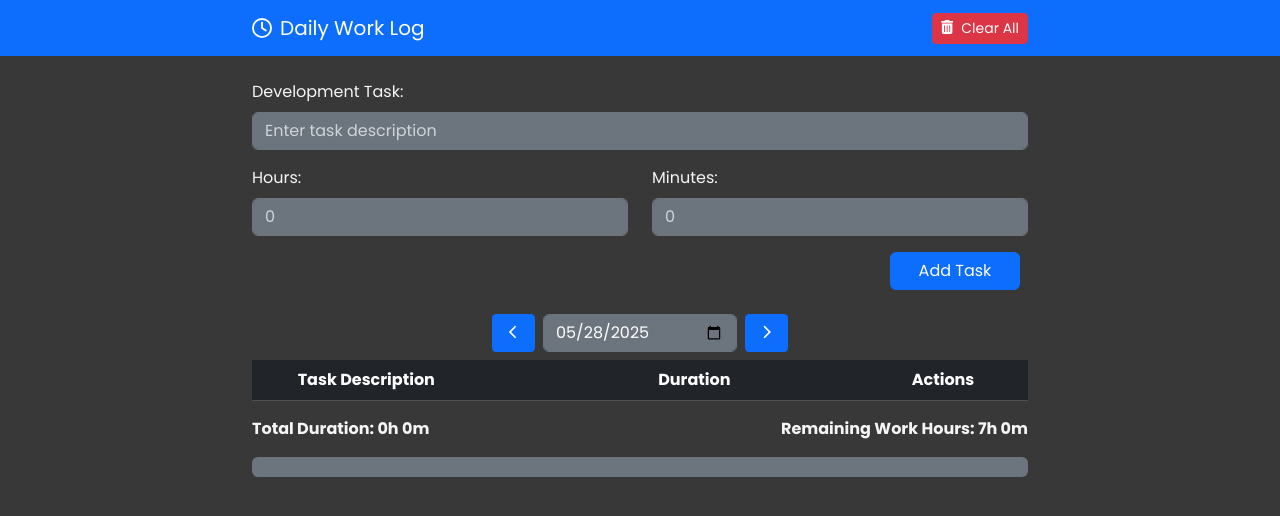
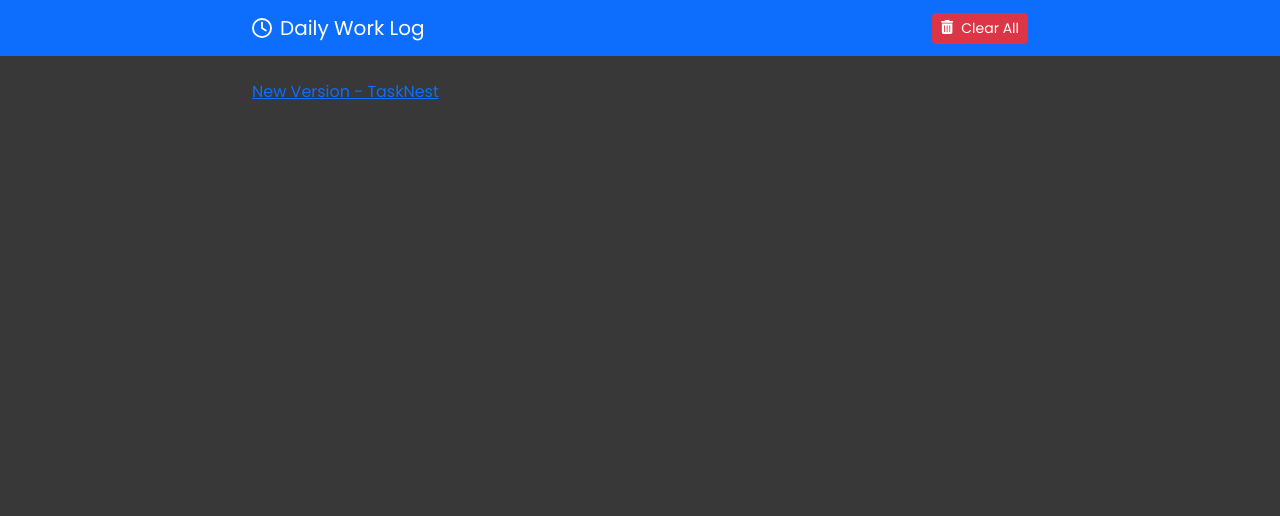
Before and after one commit to HteinLinNaing/daily-worklog, a plain HTML site: page index.html in a window 1280 px wide. Drawn offline with nearby package versions, Linux system fonts and the light colour scheme.

Commit message:
add go to link - tasknest

```diff
--- a/index.html
+++ b/index.html
@@ -103,7 +103,7 @@
     </nav>
 
     <div class="container mt-4">
-        <div id="form">
+<!--         <div id="form">
             <div class="mb-3">
                 <label for="developmentTask" class="form-label">Development Task:</label>
                 <input type="text" class="form-control form-control-dark" id="developmentTask" maxlength="40" placeholder="Enter task description">
@@ -123,9 +123,9 @@
                     onclick="addOrUpdateDevelopmentTask()">Add Task</button>
                 <button id="cancelButton" class="btn btn-secondary" onclick="cancelModify()">Cancel</button>
             </div>
-        </div>
+        </div> -->
 
-        <div id="workLog" class="mt-4">
+<!--         <div id="workLog" class="mt-4">
             <div class="d-flex justify-content-center mb-2">
                 <button class="btn btn-primary btn-sm me-2" onclick="changeDate(-1)"><i class="fa-solid fa-chevron-left px-2"></i></button>
                 <input type="date" id="logDate" class="form-control form-control-dark w-25" value="">
@@ -149,7 +149,8 @@
             <div class="progress" role="progressbar" aria-valuenow="0" aria-valuemin="0" aria-valuemax="420">
                 <div id="totalDurationProgress" class="progress-bar bg-danger" style="width: 0%">0%</div>
             </div>
-        </div>
+        </div> -->
+        <a href="https://task-nest-app.vercel.app">New Version - TaskNest</a>
     </div>
 
     <!-- Toaster -->
```
